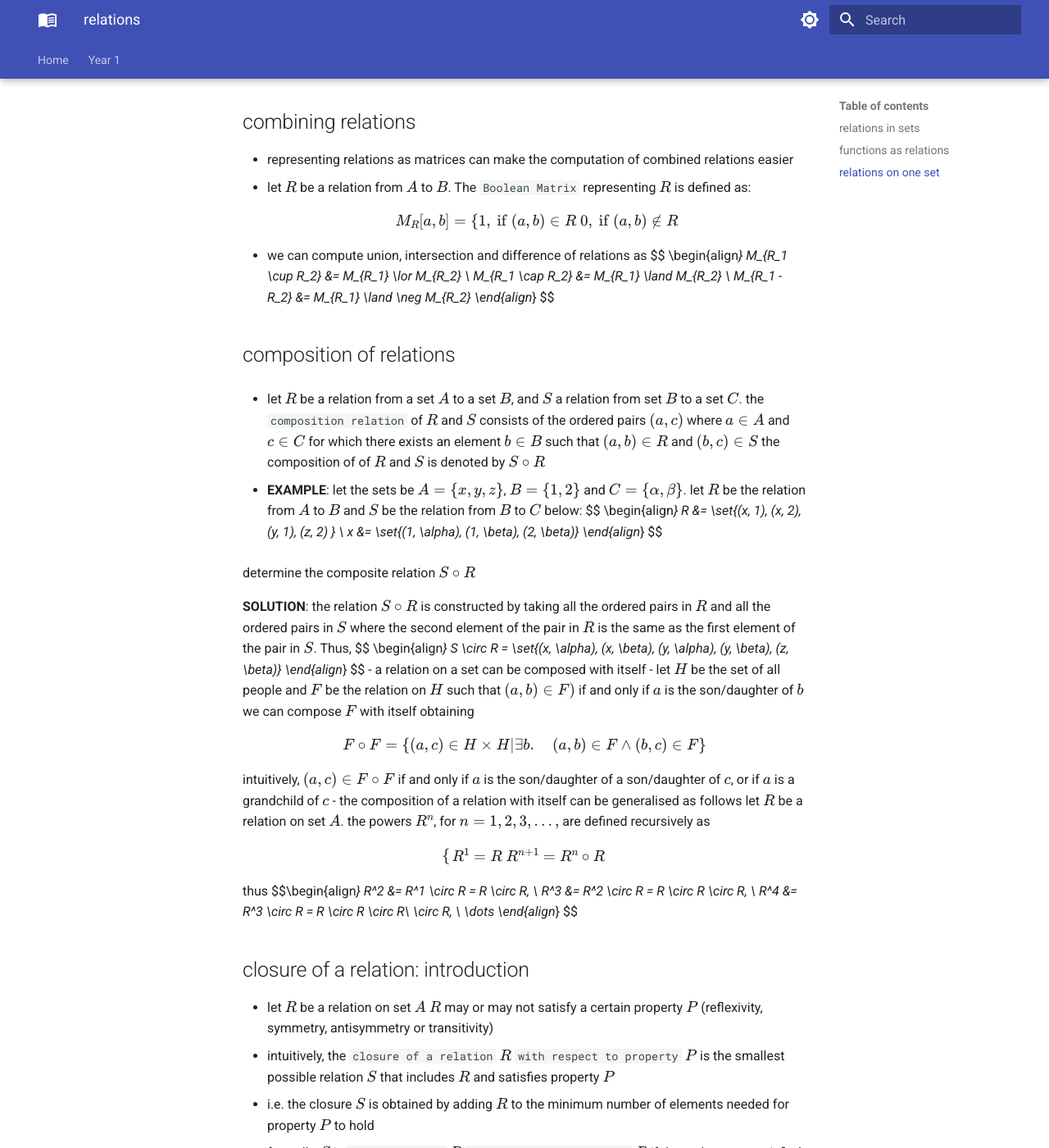
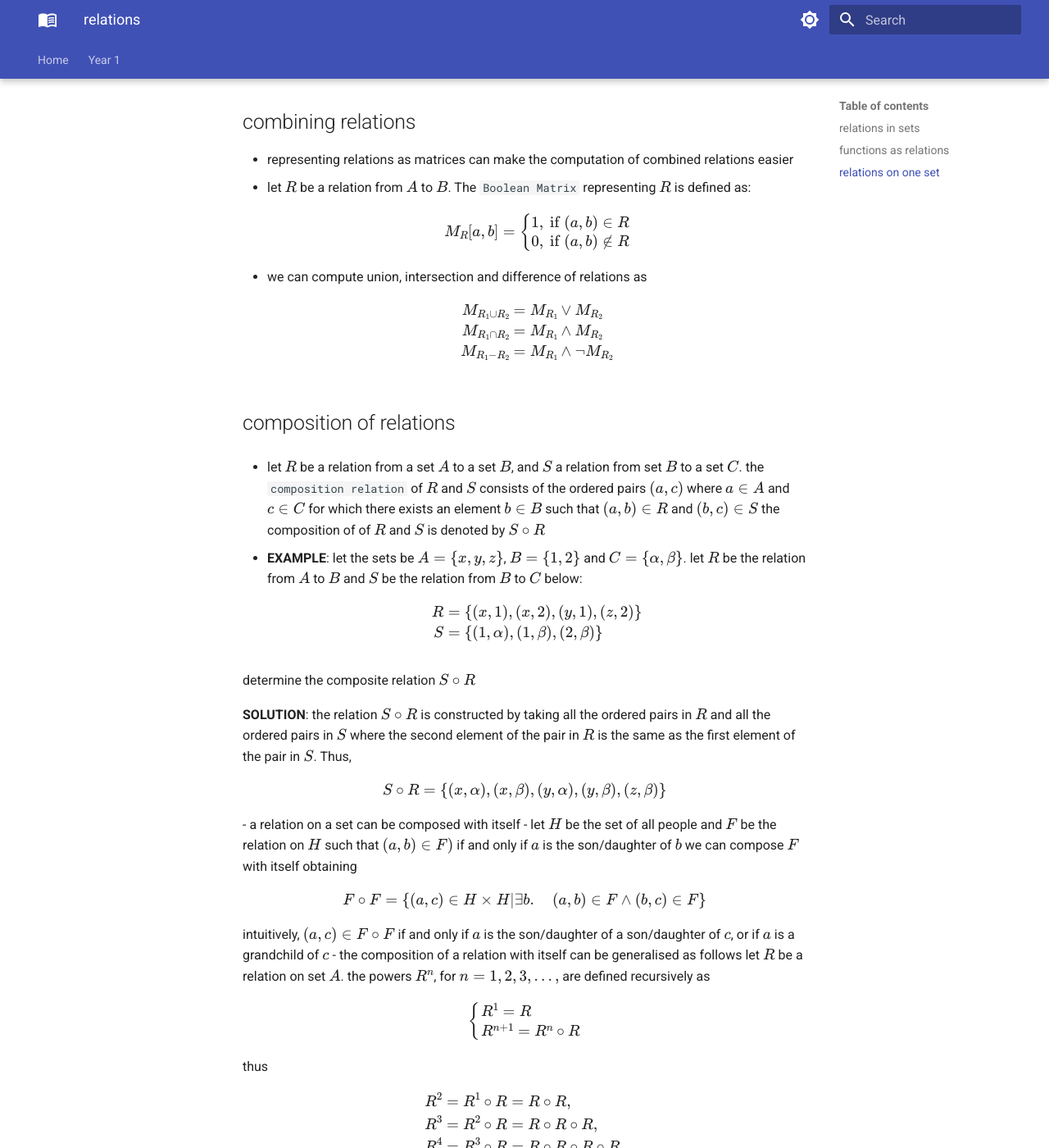
Before and after one commit to alexlhtam/ucl, an MkDocs documentation site: the page built from ucl/year1/comp0147/master-notes/relations.md, in a window 1280 px wide and 1400 px high, scrolled down 2549 px. Shown: the whole window at 82% size. Built offline with MkDocs 1.6.1 and Material for MkDocs 9.7.7, drawn with Linux system fonts in a browser that asks for light colours; some of the changed text lies outside the part shown.

Commit message:
Fix relations notes LaTeX and define \\set macro for MathJax.
Aligns source with the rebuilt site: MathJax \\set macro, aligned/cr fixes, partition wording.

Made-with: Cursor

```diff
--- a/ucl/year1/comp0147/master-notes/relations.md
+++ b/ucl/year1/comp0147/master-notes/relations.md
@@ -64,17 +64,17 @@ $$ \forall a, b, c \in A. (a, b) \in R \land (b, c) \in R \rightarrow (a, c) \in
 - let $R$ be a relation from $A$ to $B$. The `Boolean Matrix` representing $R$ is defined as:
 $$ M_R[a, b] =
 \begin{cases}
-1, \text{ if } (a, b) \in R \\
+1, \text{ if } (a, b) \in R \cr
 0, \text{ if } (a, b) \notin R
 \end{cases}
 $$
 - we can compute union, intersection and difference of relations as
 $$
-\begin{align*}
-M_{R_1 \cup R_2} &= M_{R_1} \lor M_{R_2} \\
-M_{R_1 \cap R_2} &= M_{R_1} \land M_{R_2} \\
+\begin{aligned}
+M_{R_1 \cup R_2} &= M_{R_1} \lor M_{R_2} \cr
+M_{R_1 \cap R_2} &= M_{R_1} \land M_{R_2} \cr
 M_{R_1 - R_2} &= M_{R_1} \land \neg M_{R_2}
-\end{align*}
+\end{aligned}
 $$
 
 ## composition of relations
@@ -85,18 +85,18 @@ $$
 - <b>EXAMPLE</b>: let the sets be $A = \set{x, y, z}$, $B = \set{1, 2}$ and $C = \set{\alpha, \beta}$.
   let $R$ be the relation from $A$ to $B$ and $S$ be the relation from $B$ to $C$ below:
 $$
-\begin{align*}
-    R &= \set{(x, 1), (x, 2), (y, 1), (z, 2) } \\
-    x &= \set{(1, \alpha), (1, \beta), (2, \beta)}
-\end{align*}
+\begin{aligned}
+    R &= \set{(x, 1), (x, 2), (y, 1), (z, 2) } \cr
+    S &= \set{(1, \alpha), (1, \beta), (2, \beta)}
+\end{aligned}
 $$
 
   determine the composite relation $S \circ R$
 
   <b>SOLUTION</b>: the relation $S \circ R$ is constructed by taking all the ordered pairs in $R$ and all the ordered pairs in $S$ where the second element of the pair in $R$ is the same as the first element of the pair in $S$. Thus,
-  $$ \begin{align*}
+  $$ \begin{aligned}
     S \circ R = \set{(x, \alpha), (x, \beta), (y, \alpha), (y, \beta), (z, \beta)}
-  \end{align*}
+  \end{aligned}
   $$
 - a relation on a set can be composed with itself
 - let $H$ be the set of all people and $F$ be the relation on $H$ such that $(a, b) \in F)$ if and only if $a$ is the son/daughter of $b$
@@ -107,17 +107,17 @@ $$
 - the composition of a relation with itself can be generalised as follows
 let $R$ be a relation on set $A$. the powers $R^n$, for $n = 1, 2, 3, \dots,$ are defined recursively as
 $$\begin{cases}
-R^1 = R \\
+R^1 = R \cr
 R^{n+1} = R^n \circ R
 \end{cases}
 $$
 thus
-$$\begin{align*}
-R^2 &= R^1 \circ R = R \circ R, \\
-R^3 &= R^2 \circ R = R \circ R \circ R, \\
-R^4 &= R^3 \circ R = R \circ R \circ R\ \circ R, \\
-\dots
-\end{align*}
+$$\begin{aligned}
+R^2 &= R^1 \circ R = R \circ R, \cr
+R^3 &= R^2 \circ R = R \circ R \circ R, \cr
+R^4 &= R^3 \circ R = R \circ R \circ R \circ R, \cr
+&\vdots
+\end{aligned}
 $$
 
 ## closure of a relation: introduction
@@ -210,7 +210,7 @@ equivalence classes and partitions are two sides of the same coin
   1. $\mathbb{R}, \leq$: the set of real numbers with the relation $\leq$
   2. $\mathbb{Z}^+, \vert$: the set of positive integers with the relation "divides"
 <br>
-> two elements $a$ and $b$ of a poset $(S, \preceq)$ are `comparable` if either $ a \preceq b$ or $b \preceq a$
+> two elements $a$ and $b$ of a poset $(S, \preceq)$ are `comparable` if either $a \preceq b$ or $b \preceq a$
 - otherwise, they are incomparable
 
 > if any two elements $a$ and $b$ of a poset $(S, \preceq)$ are comparable, we say that $S$ is a `totally (or linearly) ordered set`
@@ -221,7 +221,7 @@ equivalence classes and partitions are two sides of the same coin
   let $S^*$ be the Cartesian product of $S$ with itself
   one can define a lexicographic order ore dictionary order on the set $S^*$ as follows:
   $$(a_1, a_2, \dots, a_n) \preceq (b_1, b_2, \dots, b_n) \quad \text{ if}$$
-  1. $m \leq n$ and $a_i = b_i$ for all $ 1 \leq i \leq m$
+  1. $m \leq n$ and $a_i = b_i$ for all $1 \leq i \leq m$
   2. there exists a $k$ satisfying $1 \leq k \leq \text{min}(m, n)$ such that $a_i = b_i$ for all $1 \leq i \leq k - 1$, and $a_k \preceq b_k$ but $a_k \neq b_k$
   3. if $(a_1, a_2, \times, a_m) = \lambda$ is the empty sequence
 
```
Also changed, not shown: other parts of ucl/year1/comp0147/master-notes/relations.md (+4 -4 lines), 1 other file.
